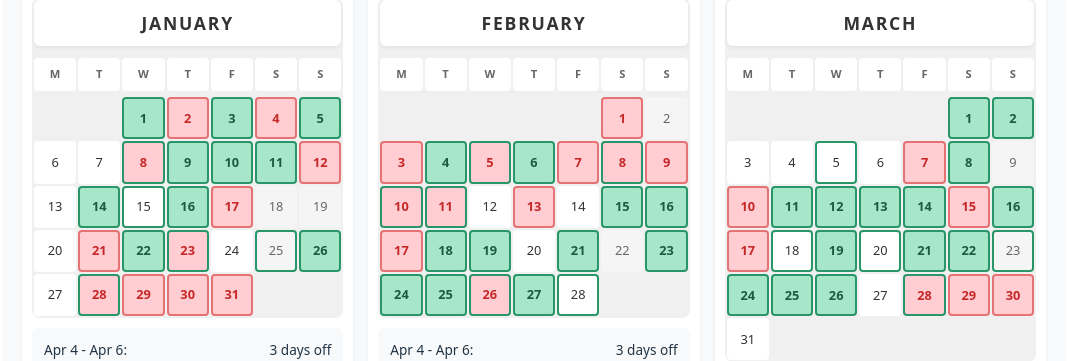
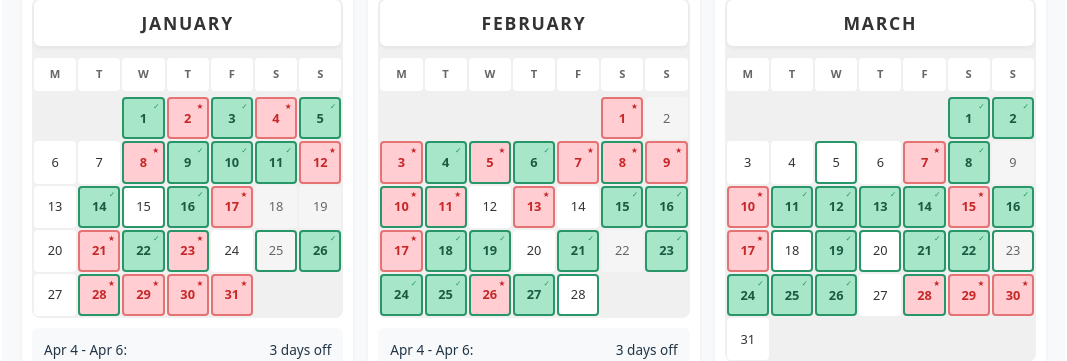
Before and after one commit to rabiibouhestine/max-days-off, a React (Vite) app: page / in a window 1280 px wide. Shown: the part 493-854 px from the top of the page, without its empty margins (106-1173 px from the left). Built offline with nearby package versions, Linux system fonts and the light colour scheme.

Commit message:
add styles

```diff
--- a/src/components/Calendar.module.css
+++ b/src/components/Calendar.module.css
@@ -78,6 +78,17 @@
   border: 2px solid #e57373;
   color: #c62828;
   font-weight: 700;
+  position: relative;
+}
+
+.day-holiday::after {
+  content: "★";
+  font-size: 0.6em;
+  color: rgb(198, 40, 40);
+  position: absolute;
+  top: 20%;
+  right: 0%;
+  transform: translate(-50%, -50%);
 }
 
 .day-pto {
@@ -85,6 +96,17 @@
   border: 2px solid #299669;
   color: #1a5c42;
   font-weight: 700;
+  position: relative;
+}
+
+.day-pto::after {
+  content: "✓";
+  font-size: 0.6em;
+  color: rgb(41, 150, 105);
+  position: absolute;
+  top: 20%;
+  right: 0%;
+  transform: translate(-50%, -50%);
 }
 
 .day-consecutive {
```
